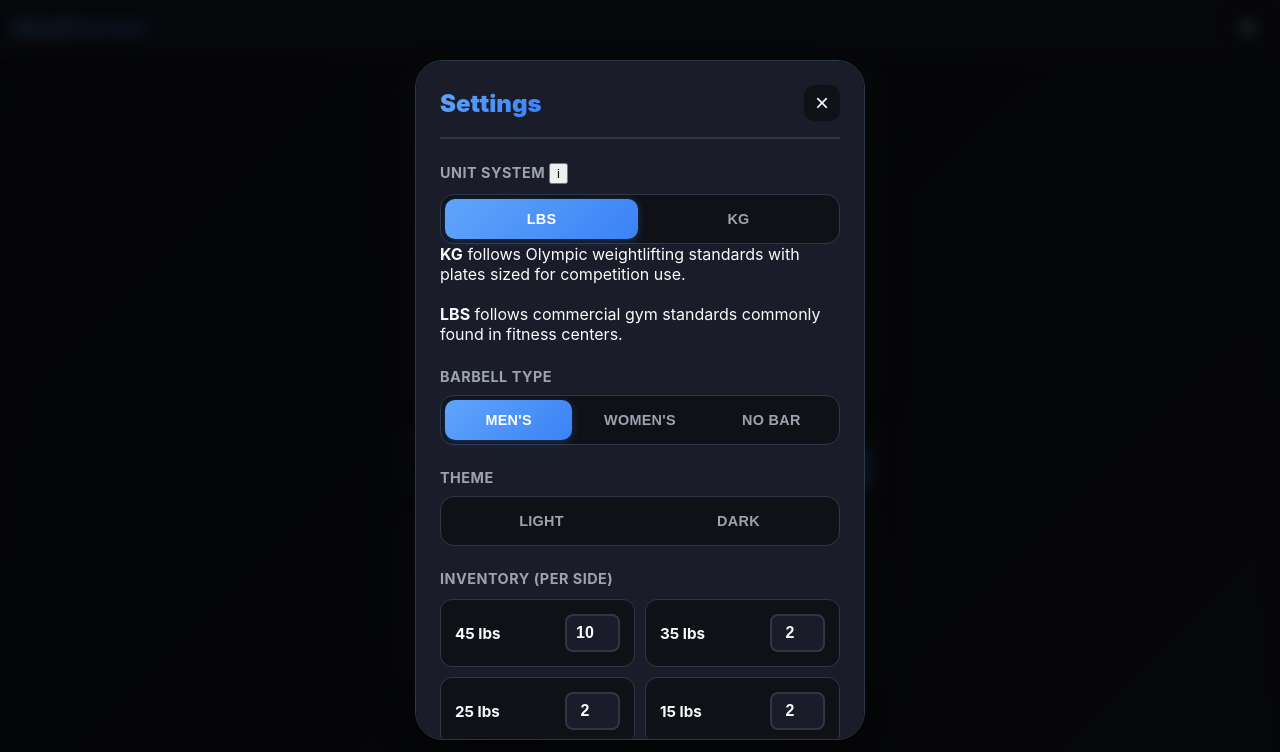
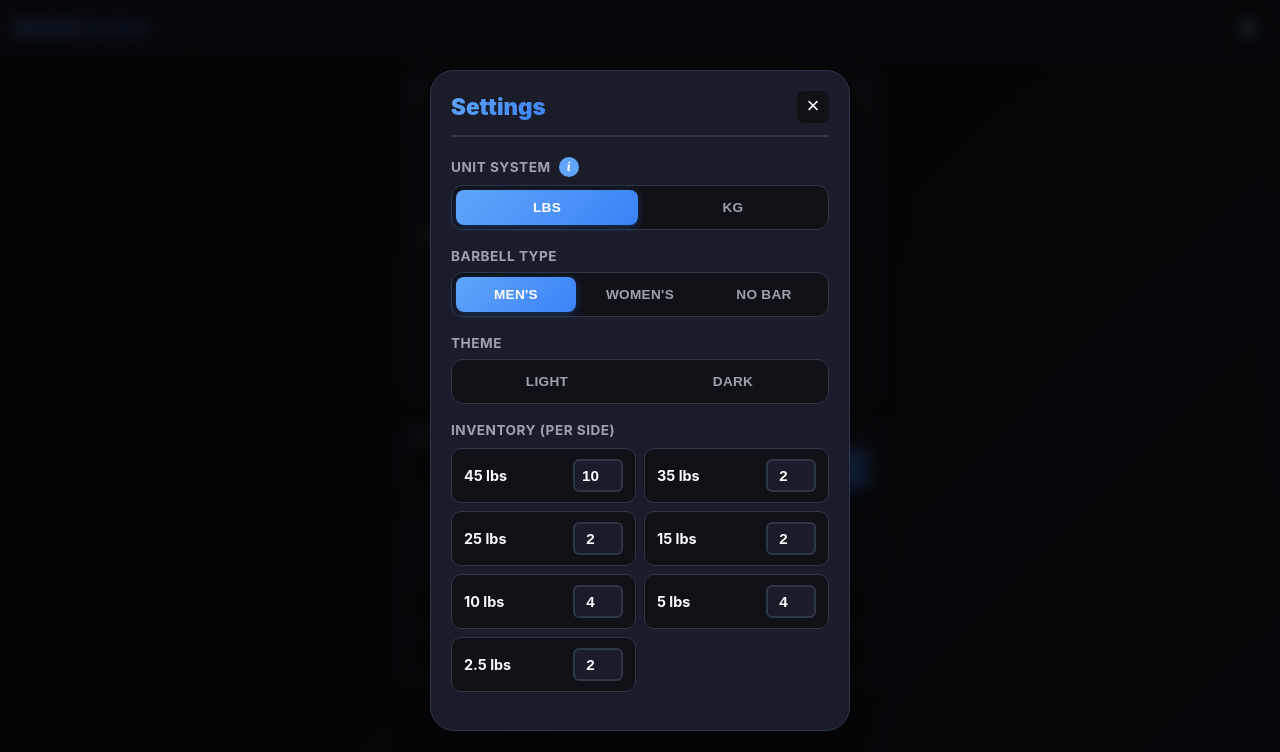
Before and after one commit to monterto/barbellalculator, a plain HTML site: page index.html in a window 1280 px wide. Both pictures are taken after a click on the button "⚙️". Drawn offline with Linux system fonts and the light colour scheme.

Commit message:
Update style.css

```diff
--- a/style.css
+++ b/style.css
@@ -436,7 +436,7 @@ main {
 }
 
 /* ============================================
-   MODAL - Modern settings overlay
+   MODAL - Compact settings overlay
    ============================================ */
 .modal {
     position: fixed;
@@ -468,10 +468,10 @@ main {
 .modal-content {
     background: var(--card);
     width: 100%;
-    max-width: 450px;
-    max-height: 85vh;
-    padding: 24px;
-    border-radius: 28px;
+    max-width: 420px;
+    max-height: 90vh;
+    padding: 20px;
+    border-radius: 24px;
     overflow-y: auto;
     color: var(--text);
     box-shadow: 0 20px 60px var(--shadow-lg);
@@ -494,14 +494,14 @@ main {
     display: flex;
     justify-content: space-between;
     align-items: center;
-    margin-bottom: 24px;
-    padding-bottom: 16px;
+    margin-bottom: 20px;
+    padding-bottom: 12px;
     border-bottom: 2px solid var(--border);
 }
 
 .modal-header h3 {
     margin: 0;
-    font-size: 1.5rem;
+    font-size: 1.4rem;
     font-weight: 900;
     background: var(--accent-gradient);
     -webkit-background-clip: text;
@@ -510,13 +510,13 @@ main {
 }
 
 #close-modal {
-    width: 36px;
-    height: 36px;
+    width: 32px;
+    height: 32px;
     border: none;
     background: var(--bg);
     color: var(--text);
-    font-size: 1.5rem;
-    border-radius: 10px;
+    font-size: 1.4rem;
+    border-radius: 8px;
     cursor: pointer;
     display: flex;
     align-items: center;
@@ -531,20 +531,78 @@ main {
 }
 
 /* ============================================
-   SETTINGS - Modern controls
+   SETTINGS - Compact controls
    ============================================ */
 .setting-item {
-    margin-bottom: 24px;
+    margin-bottom: 18px;
 }
 
 .setting-item label {
-    display: block;
+    display: flex;
+    align-items: center;
+    gap: 8px;
     font-weight: 700;
-    font-size: 0.9rem;
-    margin-bottom: 10px;
+    font-size: 0.85rem;
+    margin-bottom: 8px;
     color: var(--text-secondary);
     text-transform: uppercase;
     letter-spacing: 0.5px;
+}
+
+/* Info button styling */
+.info-btn {
+    width: 20px;
+    height: 20px;
+    border-radius: 50%;
+    background: var(--accent);
+    color: white;
+    border: none;
+    font-size: 0.75rem;
+    font-weight: 900;
+    cursor: pointer;
+    display: inline-flex;
+    align-items: center;
+    justify-content: center;
+    transition: all 0.2s cubic-bezier(0.4, 0, 0.2, 1);
+    font-family: Georgia, serif;
+    font-style: italic;
+}
+
+.info-btn:active {
+    transform: scale(0.95);
+}
+
+/* Info message styling */
+.info-message {
+    background: var(--bg);
+    border: 1px solid var(--border);
+    border-radius: 10px;
+    padding: 10px 12px;
+    margin-top: 8px;
+    font-size: 0.8rem;
+    line-height: 1.5;
+    color: var(--text);
+    display: none;
+}
+
+.info-message.show {
+    display: block;
+    animation: slideDown 0.2s cubic-bezier(0.4, 0, 0.2, 1);
+}
+
+@keyframes slideDown {
+    from {
+        opacity: 0;
+        transform: translateY(-5px);
+    }
+    to {
+        opacity: 1;
+        transform: translateY(0);
+    }
+}
+
+.info-message strong {
+    color: var(--accent);
 }
 
 /* ============================================
@@ -554,7 +612,7 @@ main {
     display: flex;
     background: var(--bg);
     padding: 4px;
-    border-radius: 14px;
+    border-radius: 12px;
     gap: 4px;
     border: 1px solid var(--border);
 }
@@ -562,12 +620,12 @@ main {
 .segmented-control button {
     flex: 1;
     border: none;
-    padding: 12px;
+    padding: 10px;
     background: transparent;
     color: var(--text-secondary);
     font-weight: 800;
-    font-size: 0.9rem;
-    border-radius: 10px;
+    font-size: 0.85rem;
+    border-radius: 8px;
     cursor: pointer;
     transition: all 0.2s cubic-bezier(0.4, 0, 0.2, 1);
     text-transform: uppercase;
@@ -585,19 +643,19 @@ main {
 }
 
 /* ============================================
-   INVENTORY - Plate count manager
+   INVENTORY - Compact plate count manager
    ============================================ */
 .inventory-grid {
     display: grid;
     grid-template-columns: 1fr 1fr;
-    gap: 10px;
-    margin-top: 12px;
+    gap: 8px;
+    margin-top: 10px;
 }
 
 .inv-item {
     background: var(--bg);
-    padding: 14px;
-    border-radius: 12px;
+    padding: 10px 12px;
+    border-radius: 10px;
     display: flex;
     justify-content: space-between;
     align-items: center;
@@ -606,17 +664,17 @@ main {
 
 .inv-item span {
     font-weight: 700;
-    font-size: 0.95rem;
+    font-size: 0.9rem;
 }
 
 .inv-item input {
-    width: 55px;
-    padding: 8px;
-    border-radius: 8px;
+    width: 50px;
+    padding: 6px;
+    border-radius: 6px;
     border: 2px solid var(--border);
     text-align: center;
     font-weight: 800;
-    font-size: 1rem;
+    font-size: 0.95rem;
     background: var(--card);
     color: var(--text);
     transition: all 0.2s cubic-bezier(0.4, 0, 0.2, 1);
@@ -626,30 +684,6 @@ main {
     outline: none;
     border-color: var(--accent);
     box-shadow: 0 0 0 3px rgba(59, 130, 246, 0.1);
-}
-
-/* ============================================
-   FULL WIDTH BUTTON - Theme toggle
-   ============================================ */
-.full-btn {
-    width: 100%;
-    padding: 16px;
-    margin-top: 20px;
-    border-radius: 14px;
-    border: 2px solid var(--border);
-    background: var(--bg);
-    color: var(--text);
-    font-weight: 800;
-    font-size: 1rem;
-    cursor: pointer;
-    transition: all 0.2s cubic-bezier(0.4, 0, 0.2, 1);
-    text-transform: uppercase;
-    letter-spacing: 0.5px;
-}
-
-.full-btn:active {
-    transform: scale(0.98);
-    background: var(--card);
 }
 
 /* ============================================
```
